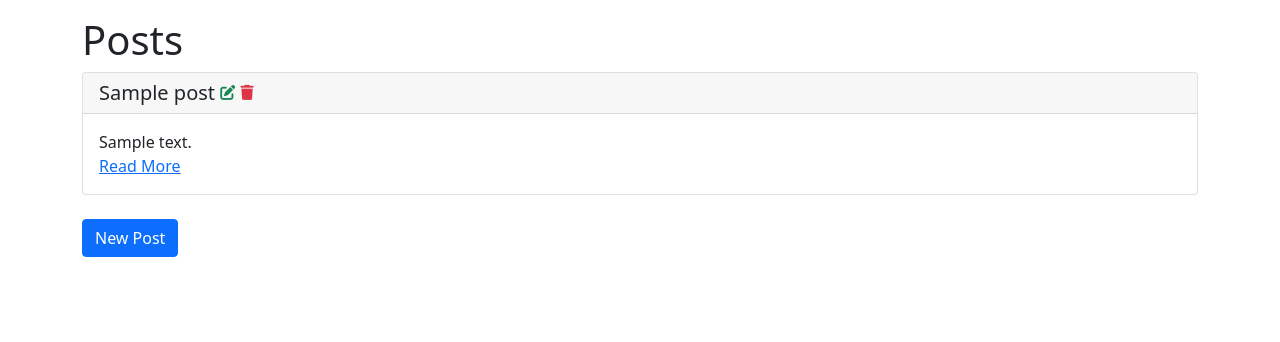
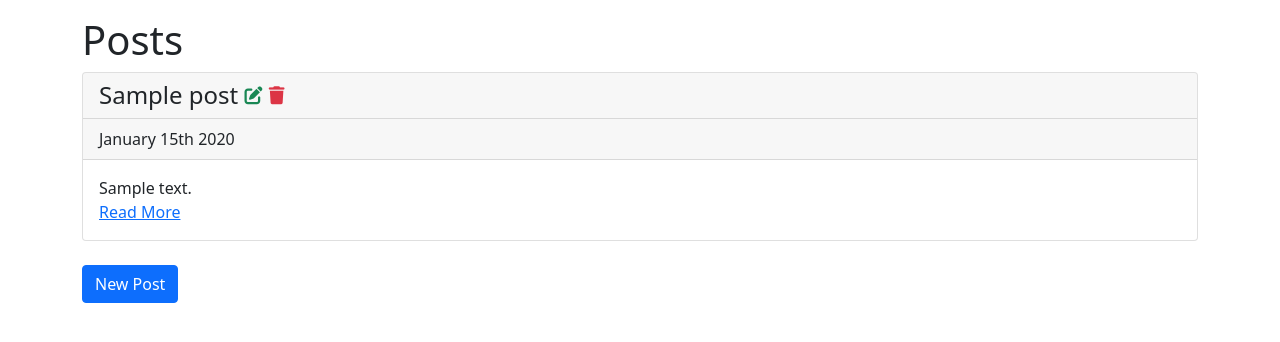
Before and after one commit to hedgeyedev/Intern-Application-Exercise, a Rails app: page / in a window 1280 px wide. Shown: the part 56-398 px from the top of the page. Run offline with Rails 7, Linux system fonts and the light colour scheme; tables that the repository leaves empty hold one stand-in row (values such as "Sample post"); style sheets or scripts are compiled from the project's sources; some libraries are stand-ins or nearby versions.

Commit message:
Show date published and edited for blog posts

```diff
--- /dev/null
+++ b/blog/app/views/posts/_date.html.erb
@@ -0,0 +1,6 @@
+<div class="fw-light d-flex justify-content-between">
+  <div><%= post.created_at.strftime("%B #{post.created_at.day.ordinalize} %Y") %></div>
+  <% if post.created_at != post.updated_at %>
+    <div><em>edited on </em><%= post.updated_at.strftime("%B #{post.created_at.day.ordinalize} %Y") %></div>
+  <% end %>
+</div>
--- a/blog/app/views/posts/_form.html.erb
+++ b/blog/app/views/posts/_form.html.erb
@@ -16,6 +16,11 @@
           <%#= form.label :title, class: 'form-label h4' %>
           <%= form.text_field :title, class: 'form-control', placeholder: 'Title' %>
       </div>
+      <% if post.created_at && post.updated_at %>
+        <div class="card-header">
+          <%= render 'date', post: post %>
+        </div>
+      <% end %>
       <div class="card-body">
           <div class="mb-3">
             <%#= form.label :content, class: 'form-label h4' %>
--- a/blog/app/views/posts/index.html.erb
+++ b/blog/app/views/posts/index.html.erb
@@ -6,12 +6,15 @@
   <% @posts.each do |post| %>
     <div class="card mb-4">
       <div class="card-header">
-        <h5 class="my-auto">
+        <h4 class="my-auto">
           <%= post.title %>
           <%= link_to ('<i class="fas fa-edit fa-xs"></i>').html_safe, edit_post_path(post), class: 'link-success' %>
           <!-- https://stackoverflow.com/questions/31419317/linking-font-awesome-icon-to-rails-attribute -->
           <%= link_to ('<i class="fas fa-trash fa-xs"></i>').html_safe, post, method: :delete, data: { confirm: 'You are about to delete a post. Are you sure?' }, class: 'link-danger' %>
-        </h5>
+        </h4>
+      </div>
+      <div class="card-header">
+        <%= render 'date', post: post %>
       </div>
       <div class="card-body">
         <p class="my-auto">
--- a/blog/app/views/posts/show.html.erb
+++ b/blog/app/views/posts/show.html.erb
@@ -3,6 +3,9 @@
     <h4 class="my-auto">
       <%= @post.title %>
     </h4>
+  </div>
+  <div class="card-header">
+    <%= render 'date', post: @post %>
   </div>
   <div class="card-body">
     <%= @post.content %>
```
